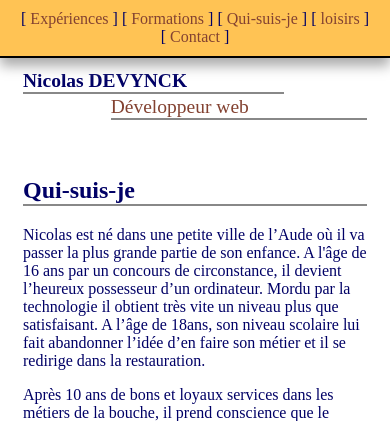
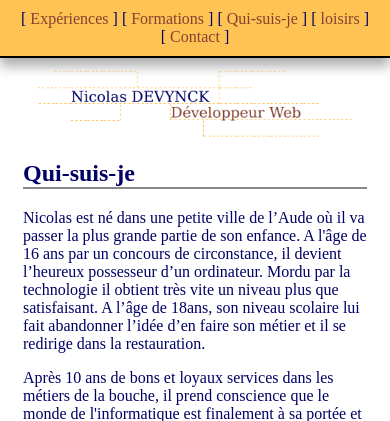
Before and after one commit to zable-fahr/nicolas-devynck.github.io, a PHP site: page / in a window 390 px wide. Shown: the top 421 px of the page. Run offline with PHP 8.4, Linux system fonts and the light colour scheme.

Commit message:
modification du titre

```diff
--- a/css/style.css
+++ b/css/style.css
@@ -16,13 +16,6 @@ a {
 a:hover {
 	color: #555555;
 }
-h1 {
-	font-size: 2vw;
-	margin: 2px 2px 2px 0px;
-	padding : 0px;
-	border-bottom: solid 2px #888888;
-	width: 51%;
-}
 h2 {
 	border-bottom: solid 2px #888888;
 }
@@ -32,19 +25,17 @@ h3 {
 
 /* header */
 header {
-	margin-bottom: 30px;
-	margin-top: 30px;
-	padding: 1%;
+	margin-top: 25px;
 }
-#sstitre {
-	font-size: 2vw;
-	color: #834231;
-	margin-left: 25.5%;
-	border-bottom: solid 2px #888888;
+header img {
+	margin: auto;
+	display:block;
+	width: 90%;
+	height: 90%;
 }
 #url {
 	display:none;
-	}
+}
 /* logo */
 #logo {
 	background-image: url(logo.png);
@@ -194,11 +185,7 @@ textarea {
 /* affichage pour tablette */
 @media screen and (max-width: 880px) {
 	header {
-		margin-top: 40px;
-		padding: 1%;
-	}
-	#sstitre, h1 {
-		font-size: 3vw;
+		margin-top: 50px;
 	}
 	h1 {
 		width: 59%;
@@ -226,13 +213,6 @@ textarea {
 }
 /* affichage pour telephone */
 @media screen and (max-width: 495px) {
-	header {
-		margin-top: 45px;
-		padding: 1%;
-	}
-	#sstitre, h1 {
-		font-size: 5vw;
-	}
 	h1 {
 		width: 76%;
 	}
@@ -248,12 +228,6 @@ textarea {
 }
 /* Vertion imprimente */
 @media print {
-	#sstitre, h1 {
-		font-size: 3vw;
-		border: none;
-		margin-left: 0px;
-		border-bottom: none;
-	}
 	#url {
 		display:inline;
 	}
--- a/index.php
+++ b/index.php
@@ -43,9 +43,9 @@
 			</div>
 		</nav>
 		<div id="cadre">
+			<!-- header -->
 			<header>
-				<h1>Nicolas DEVYNCK</h1>
-				<div id="sstitre">Développeur web</div>
+				<img src="css/titre.png" alt="Devynck Nicolas Développeur Web" />
 				<div id="url">www.nicolas-devynck.fr</div>
 			</header>
 			<aside>
```
Also changed, not shown: css/titre.png (added).
